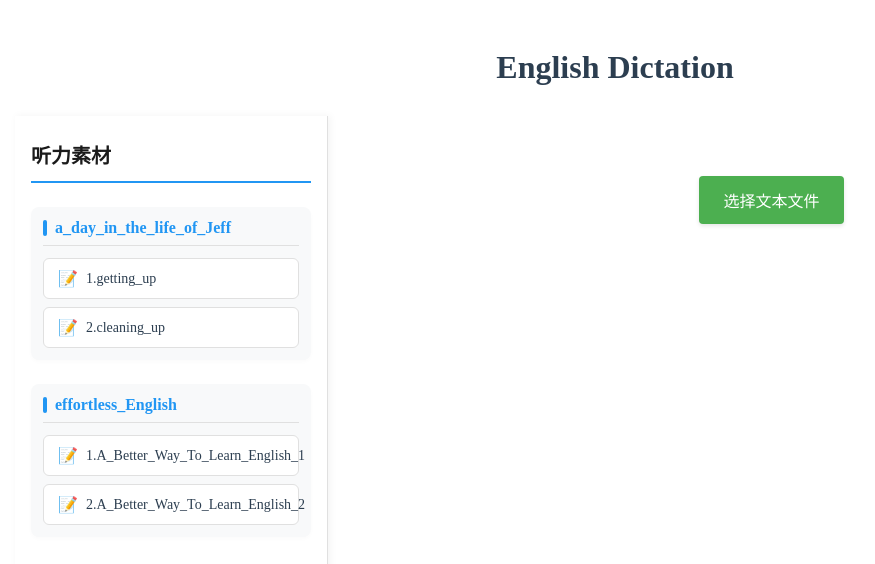
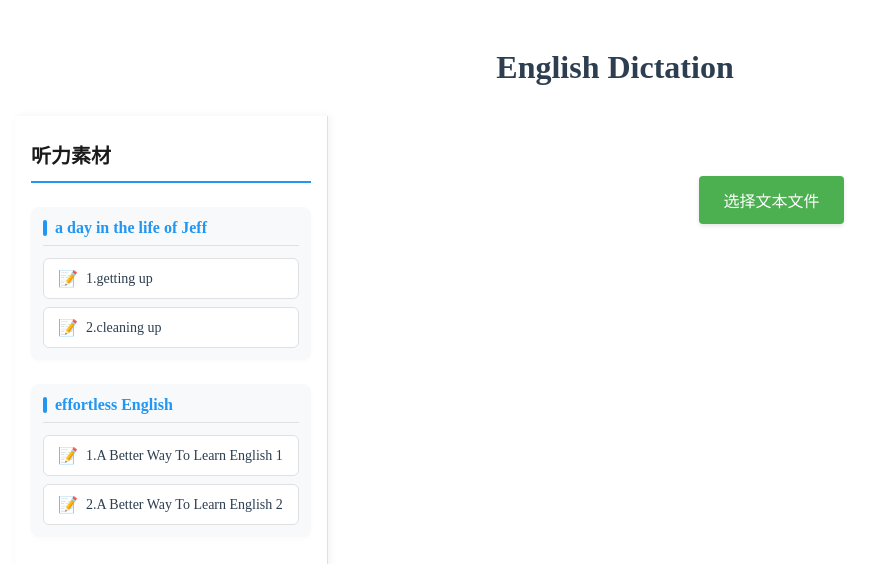
Before and after one commit to HolaFei/English-Dictation, a Vue app: page / in a window 1280 px wide. Shown: the top 564 px of the page, without its empty margins (25-900 px from the left). Built offline with nearby package versions, Linux system fonts and the light colour scheme.

Commit message:
格式化课程名称，替换下划线为空格

```diff
--- a/src/components/CourseList.vue
+++ b/src/components/CourseList.vue
@@ -2,7 +2,7 @@
   <div class="course-list">
     <h3>听力素材</h3>
     <div v-for="(courses, category) in courseList" :key="category" class="category">
-      <div class="category-name">{{ category }}</div>
+      <div class="category-name">{{ formatCourseName(category) }}</div>
       <div class="course-items">
         <div
           v-for="course in courses"
@@ -11,7 +11,7 @@
           :class="{ active: selectedCourse === course.path }"
           @click="selectCourse(course)"
         >
-          {{ course.name }}
+          {{ formatCourseName(course.name) }}
         </div>
       </div>
     </div>
@@ -25,6 +25,11 @@ const courseList = ref({})
 const selectedCourse = ref('')
 
 const emit = defineEmits(['select-course'])
+
+// 格式化课程名称，将下划线替换为空格
+const formatCourseName = (name) => {
+  return name.replace(/_/g, ' ')
+}
 
 const selectCourse = (course) => {
   selectedCourse.value = course.path
```
